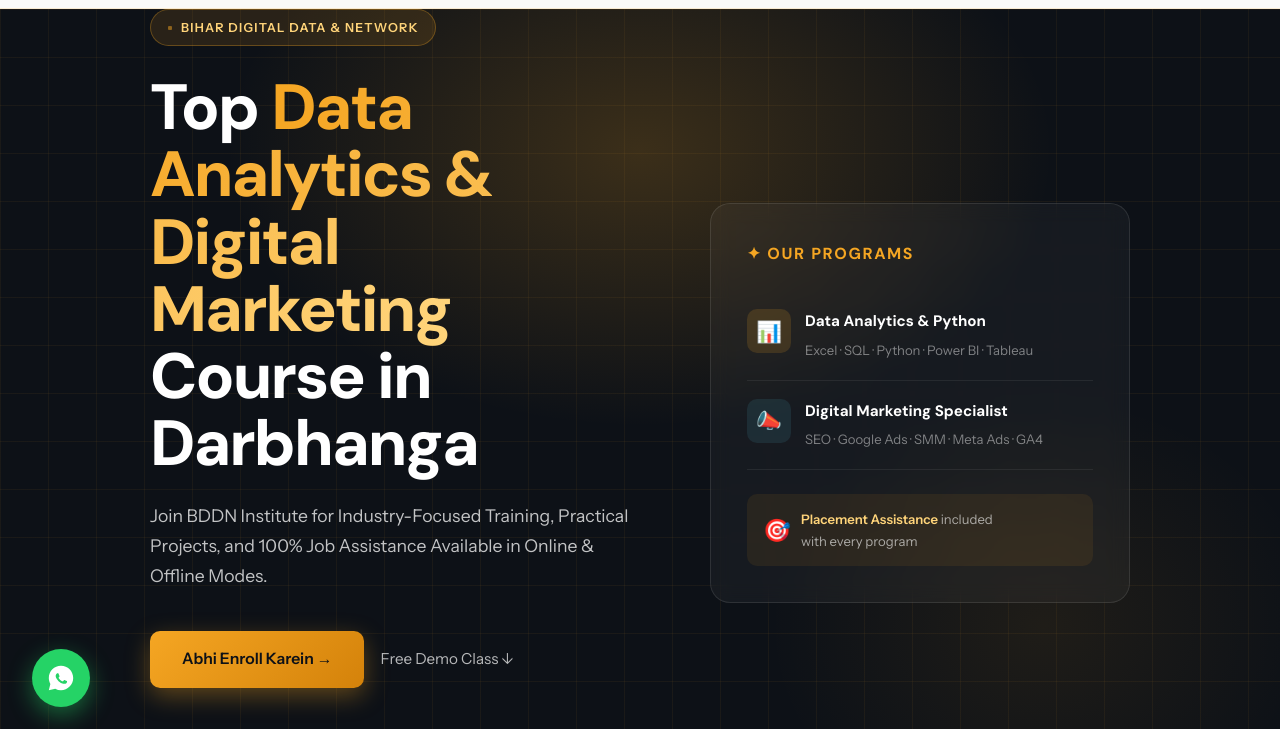
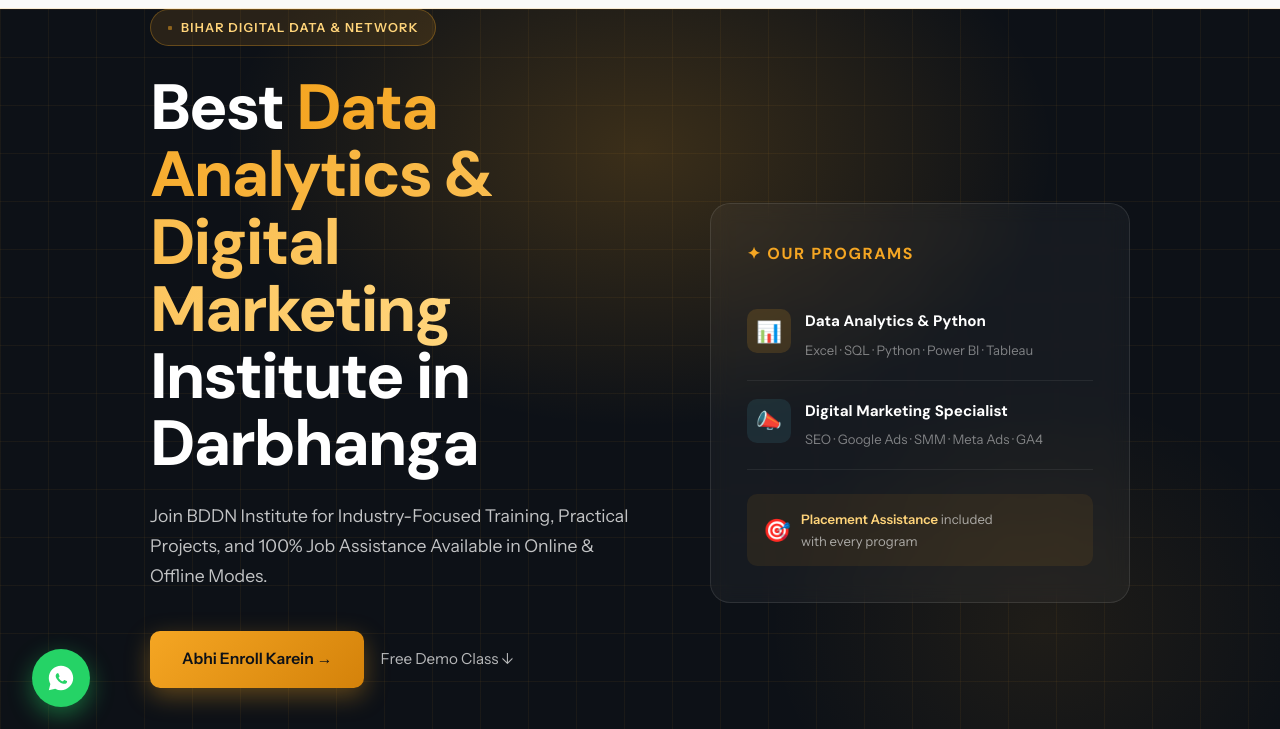
Before and after one commit to bddn-dbg/bddn-institute.github.io, a website: page index.html in a window 1280 px wide. Shown: the part 61-790 px from the top of the page. Drawn offline with Linux system fonts and the light colour scheme.

Commit message:
Update index.html

```diff
--- a/index.html
+++ b/index.html
@@ -284,7 +284,7 @@
           <span class="hero-badge-dot" aria-hidden="true"></span>
           Bihar Digital Data &amp; Network
         </div>
-        <h1 id="hero-heading">Top <span class="highlight">Data Analytics & Digital Marketing</span> Course in Darbhanga
+        <h1 id="hero-heading">Best <span class="highlight">Data Analytics & Digital Marketing</span> Institute in Darbhanga
         </h1>
         <p> Join BDDN Institute for Industry-Focused Training, Practical Projects, and 100% Job Assistance
           Available in Online & Offline Modes.</p>
```
